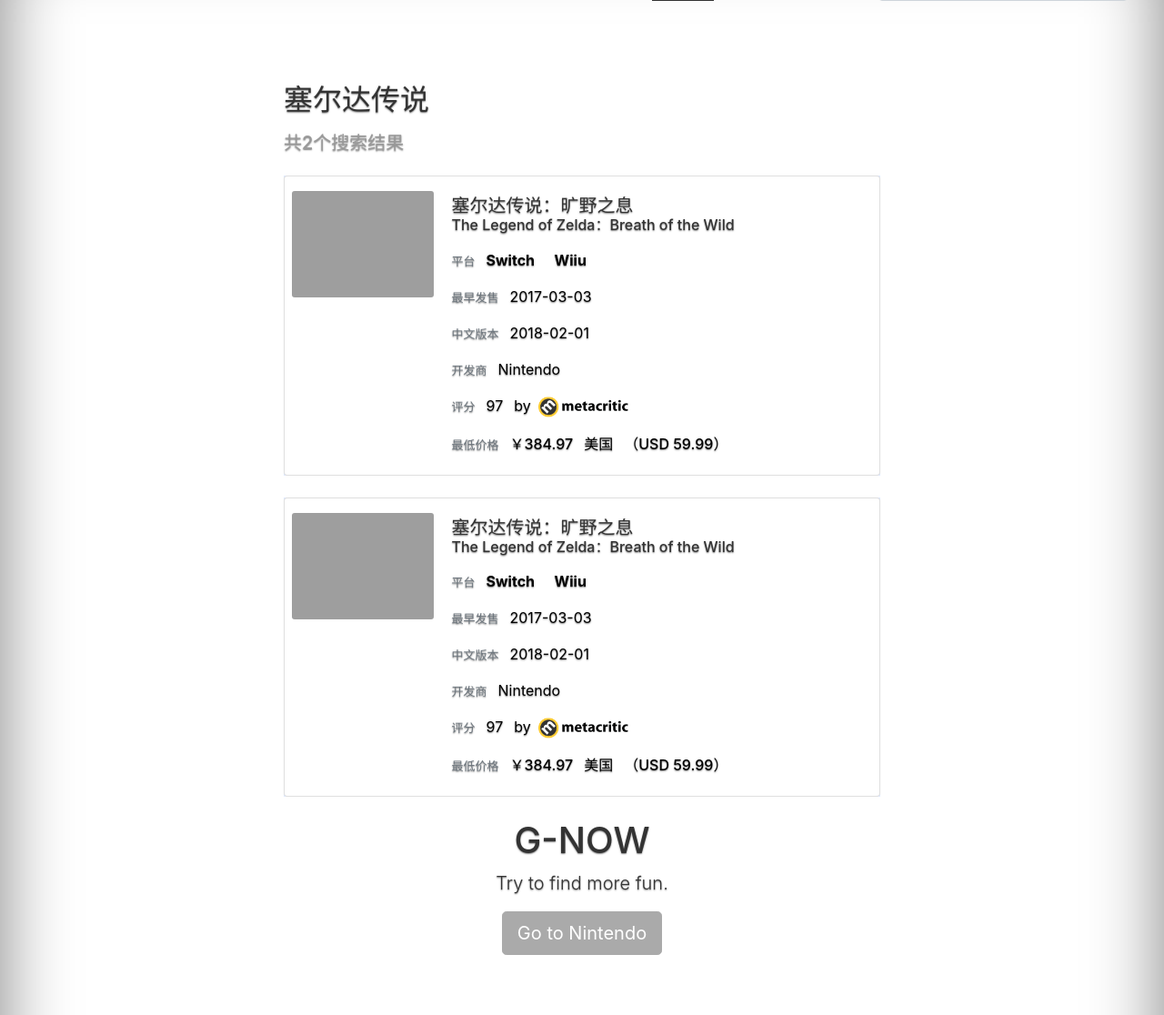
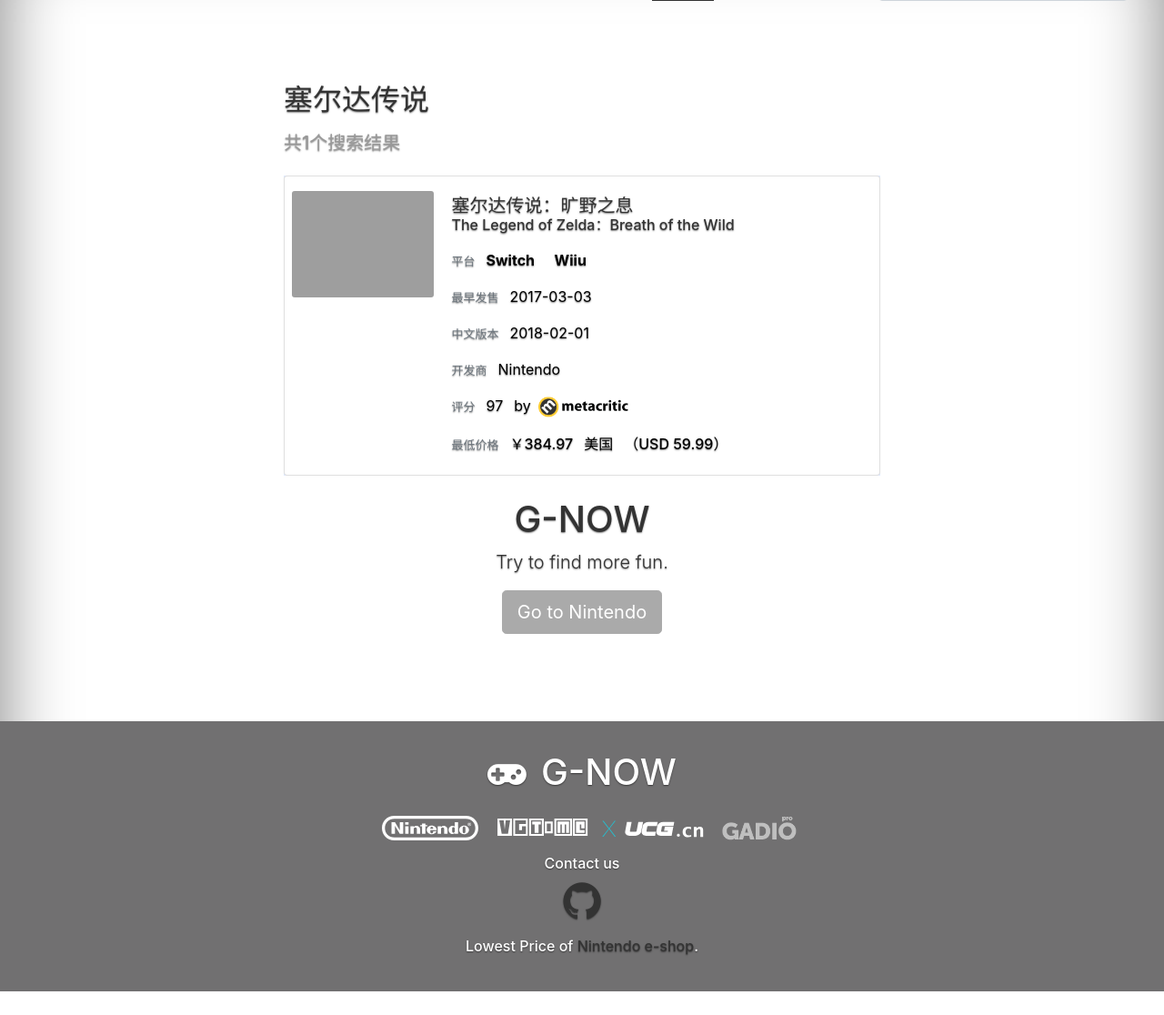
Before and after one commit to PeneTraTor111/gnow, a Django app: template templates/result.html in a window 1280 px wide. Shown: the part 69-1185 px from the top of the page at 91% size. After the commit the page ends 1159 px from the top, so only its background shows below. Run offline with Django 3.2, Linux system fonts and the light colour scheme; the template is opened without the code that fills it: most values are stand-ins (such as "Sample title", 1, 10 or a date in 2020); some libraries are stand-ins or nearby versions; grey boxes are pictures that could not be loaded.

Commit message:
search and result

```diff
--- a/mysite/urls.py
+++ b/mysite/urls.py
@@ -22,4 +22,5 @@
     path('', views.index),
     path('result/', views.result),
     path('result/content/', views.content),
+    path('search/', views.search),
 ]
--- a/templates/result.html
+++ b/templates/result.html
@@ -108,23 +108,24 @@
                       <a class="nav-link" href="../">Home</a>
                       <a class="nav-link active" href="./">Features</a>
                       <a class="nav-link" href="./">Contact</a>
-                      <form class="form-inline mt-2 mt-md-0 nav-search" role="search" method="get" target="_blank">
+                      <form class="form-inline mt-2 mt-md-0 nav-search" role="search" method="get" target="_blank" action="../search/">
                               {% comment %}<svg xmlns="http://www.w3.org/2000/svg" width="20" height="20" viewBox="0 0 24 24"
                                    fill="none" stroke="currentColor" stroke-width="2" stroke-linecap="round" stroke-linejoin="round" class="svg-search mr-sm-2">
                                   <circle cx="10.5" cy="10.5" r="7.5" color="#999"></circle>
                                   <line x1="21" y1="21" x2="15.8" y2="15.8" color="#999"></line>
                               </svg>{% endcomment %}
                               <i class="fa fa-search mr-sm-2"></i>
-                              <input type="text" class="form-control mr-sm-2" id="search" placeholder="search">
-
+                              <input type="text" class="form-control mr-sm-2" id="search" placeholder="search" name="search">
                       </form>
                   </nav>
                 </div>
               </header>
               <main role="main" class="main-container inner">
                   <h2 class="cover-heading" style="padding-top: 2rem;text-align: left">塞尔达传说</h2>
-                  <h5 class="cover-heading" style="padding-top: .5rem; padding-bottom: 1rem;color: #999;text-align: left">共2个搜索结果</h5>
-                  <div class="game-card">
+                  <h5 class="cover-heading" style="padding-top: .5rem; padding-bottom: 1rem;color: #999;text-align: left">共<span>{{ count }}</span>个搜索结果</h5>
+
+                  {% for i in lis %}
+                    <div class="game-card">
                       <div class="card flex-md-row mb-4 box-shadow h-md-250">
                           <a class="cover-img" href="../result/content" target="_blank"><img class="card-img" src="http://img01.vgtime.com/game/cover/2017/01/13/170113163253207.jpg"></a>
                           <div class="card-body d-flex flex-column align-items-start">
@@ -141,23 +142,7 @@
                           </div>
                       </div>
                   </div>
-                  <div class="game-card">
-                      <div class="card flex-md-row mb-4 box-shadow h-md-250">
-                          <a class="cover-img" href="../result/content" target="_blank"><img class="card-img" src="http://img01.vgtime.com/game/cover/2017/01/13/170113163253207.jpg"></a>
-                          <div class="card-body d-flex flex-column align-items-start">
-                              <h5 class="mb-0"><a href="../result/content">塞尔达传说：旷野之息</a></h5>
-                              <h6 class="mb-0">The Legend of Zelda：Breath of the Wild</h6>
-                              <div class="mb-1 text-muted" style="padding-top: 1rem">
-                                  <p class="card-label">平台<span class="badge badge-default badge-pill card-content">Switch</span><span class="badge badge-default badge-pill card-content">Wiiu</span><p/>
-                                  <p class="card-label">最早发售<span class="card-content">2017-03-03</span></p>
-                                  <p class="card-label">中文版本<span class="card-content">2018-02-01</span></p>
-                                  <p class="card-label">开发商<span class="card-content">Nintendo</span></p>
-                                  <p class="card-label">评分<span class="card-content">97</span><span class="card-content">by<span><img class="logo" src="/static/images/metacritic_logo.png"></span></span></p>
-                              </div>
-                              <h6 class="mb-1 text-muted card-label">最低价格<span class="card-content">￥384.97</span><span class="card-content">美国</span><span class="card-content">（USD 59.99）</span></h6>
-                          </div>
-                      </div>
-                  </div>
+                  {% endfor %}
 
                   <h1 class="cover-heading">G-NOW</h1>
                   <p class="lead">Try to find more fun.</p>
@@ -184,7 +169,6 @@
           </div>
         </div>
 
-
         <!-- Bootstrap 核心 JavaScript -->
         <script src="/static/js/jquery-3.3.1.slim.min.js"></script>
         <script src="/static/js/popper.min.js"></script>
```
Also changed, not shown: index/views.py (+11 -1 lines), templates/content.html (+5 -5 lines), templates/myindex.html (+5 -4 lines).
